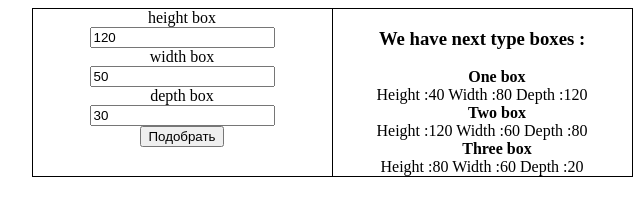
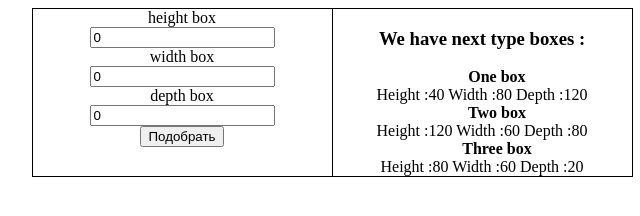
Before and after one commit to Vognev2017/EEF_project_JS_4, a plain HTML site: page index.html in a window 1280 px wide. Shown: the full height of the page, 308-948 px from the left. Drawn offline with Linux system fonts and the light colour scheme.

Commit message:
JS task-4 modified

```diff
--- a/index.html
+++ b/index.html
@@ -15,13 +15,13 @@
 
         <div class="items">
             <label>height box <br />
-                <input type="number" name="ySizetBox" min="0" step="1" id="ySizeBox" value="120">
+                <input type="number" name="ySizetBox" min="0" step="1" id="ySizeBox" value="0">
             </label><br />
             <label> width box <br />
-                <input type="number" name="xSizeBox" min="0" step="1" id="xSizeBox" value="50">
+                <input type="number" name="xSizeBox" min="0" step="1" id="xSizeBox" value="0">
             </label><br />
             <label> depth box <br />
-                <input type="number" name="zSizeBox" min="0" step="1" id="zSizeBox" value="30">
+                <input type="number" name="zSizeBox" min="0" step="1" id="zSizeBox" value="0">
             </label><br />
             <input type="button" value="Подобрать" />
         </div>
```
